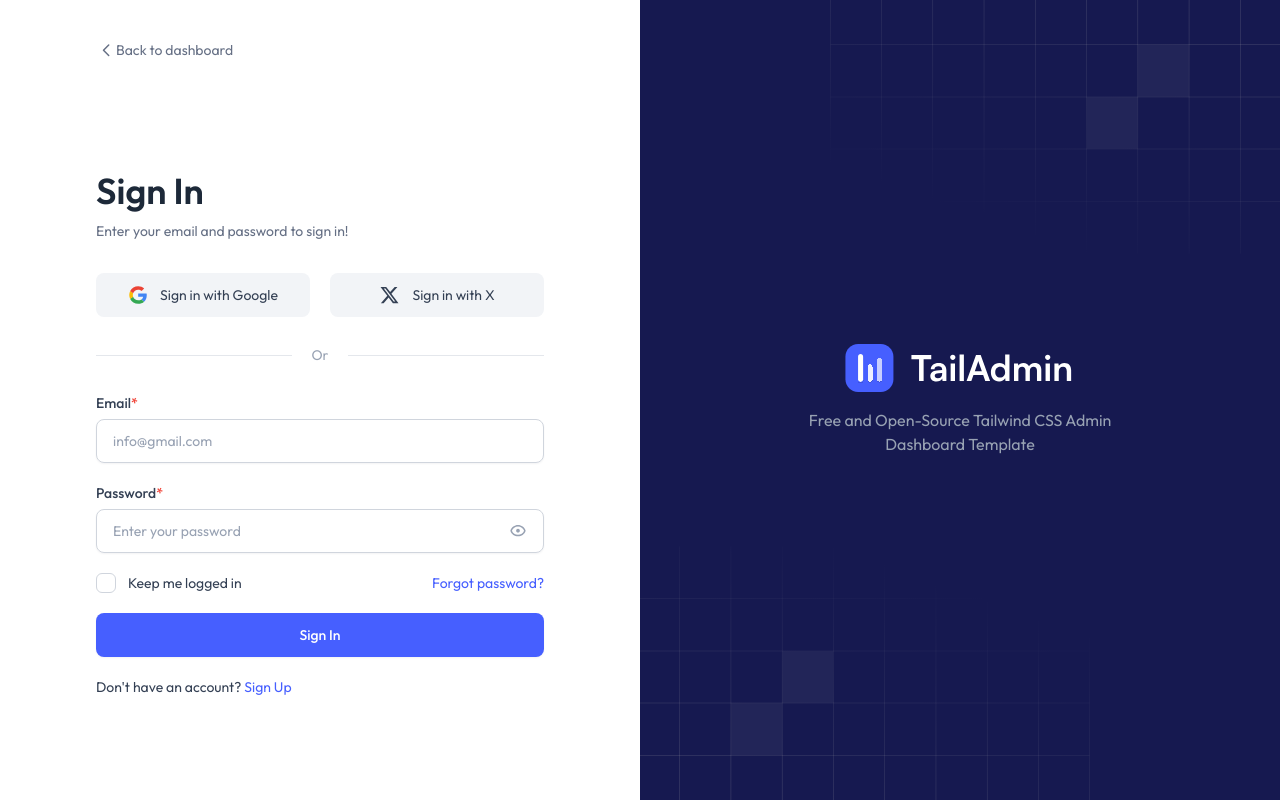
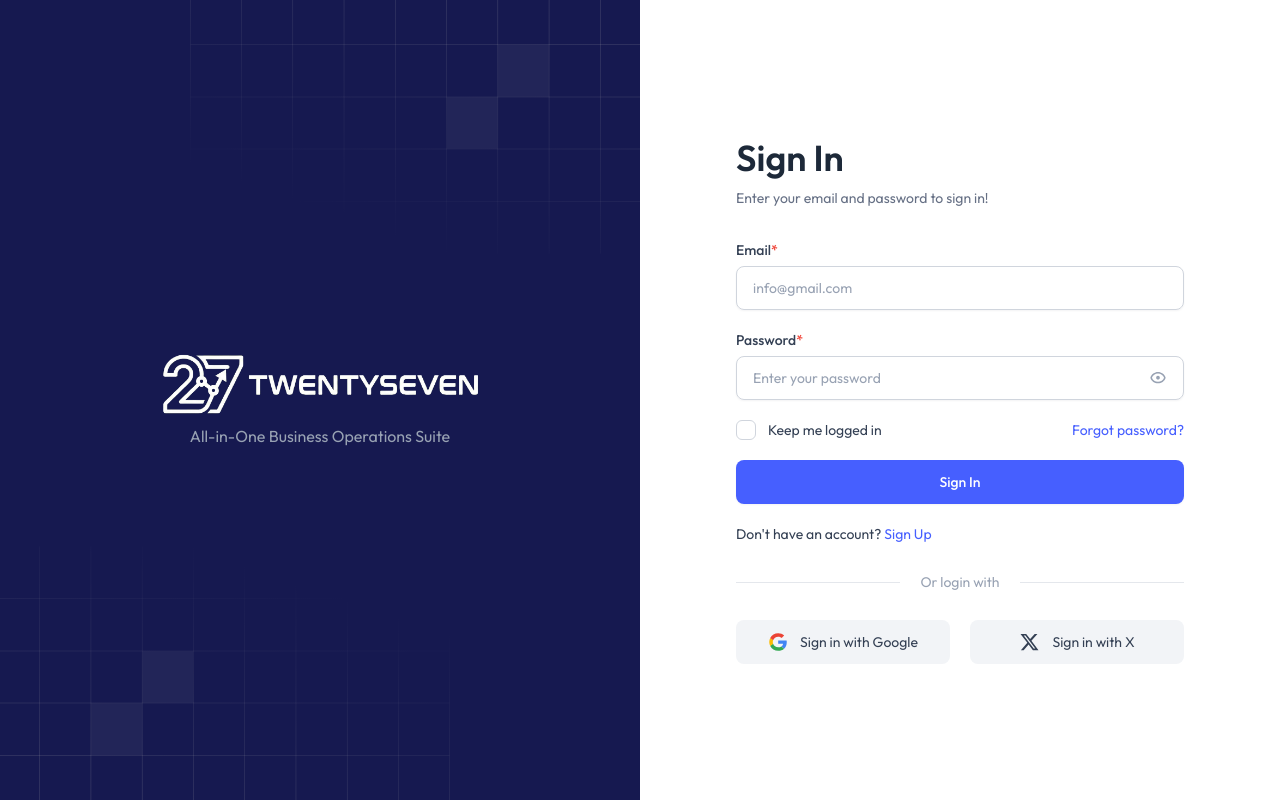
Before and after one commit to RestyPabello/inventory_system_frontend, a Vue app: page /signin in a window 1280 px wide. Built offline with nearby package versions, Linux system fonts and the light colour scheme; what vue3-apexcharts would draw is missing.

Commit message:
ui: refactor sign-in page layout

```diff
--- a/index.html
+++ b/index.html
@@ -2,7 +2,7 @@
 <html lang="">
   <head>
     <meta charset="UTF-8" />
-    <link rel="icon" href="/favicon.ico" />
+    <link rel="icon" href="/images/logo/27-icon.png" />
     <meta name="viewport" content="width=device-width, initial-scale=1.0" />
     <title>Twenty Seven | Home Page</title>
   </head>
--- a/src/router/index.ts
+++ b/src/router/index.ts
@@ -154,6 +154,6 @@
 export default router
 
 router.beforeEach((to, from, next) => {
-  document.title = `ER |  ${to.meta.title}`
+  document.title = `TwentySeven |  ${to.meta.title}`
   next()
 })
--- a/src/views/Auth/Signin.vue
+++ b/src/views/Auth/Signin.vue
@@ -1,40 +1,23 @@
 <template>
   <FullScreenLayout>
     <div class="relative p-6 bg-white z-1 dark:bg-gray-900 sm:p-0">
-      <div
-        class="relative flex flex-col justify-center w-full h-screen lg:flex-row dark:bg-gray-900"
-      >
+        <div class="relative flex flex-col justify-center w-full h-screen lg:flex-row dark:bg-gray-900">
+            <div class="relative items-center hidden w-full h-full lg:w-1/2 bg-brand-950 dark:bg-white/5 lg:grid">
+                <div class="flex items-center justify-center z-1">
+                    <common-grid-shape />
+                    <div class="flex flex-col items-center max-w-xs">
+                        <img width="{231}" height="{48}" src="/images/logo/27-dark.png" alt="Logo" />
+                        <p class="text-center text-gray-400 dark:text-white/60 mt-2">
+                            All-in-One Business Operations Suite
+                        </p>
+                    </div>
+                </div>
+            </div>
             <div class="flex flex-col flex-1 w-full lg:w-1/2">
-          <div class="w-full max-w-md pt-10 mx-auto">
-            <router-link
-              to="/"
-              class="inline-flex items-center text-sm text-gray-500 transition-colors hover:text-gray-700 dark:text-gray-400 dark:hover:text-gray-300"
-            >
-              <svg
-                class="stroke-current"
-                xmlns="http://www.w3.org/2000/svg"
-                width="20"
-                height="20"
-                viewBox="0 0 20 20"
-                fill="none"
-              >
-                <path
-                  d="M12.7083 5L7.5 10.2083L12.7083 15.4167"
-                  stroke=""
-                  stroke-width="1.5"
-                  stroke-linecap="round"
-                  stroke-linejoin="round"
-                />
-              </svg>
-              Back to dashboard
-            </router-link>
-          </div>
             <div class="flex flex-col justify-center flex-1 w-full max-w-md mx-auto">
                 <div>
                 <div class="mb-5 sm:mb-8">
-                <h1
-                  class="mb-2 font-semibold text-gray-800 text-title-sm dark:text-white/90 sm:text-title-md"
-                >
+                    <h1 class="mb-2 font-semibold text-gray-800 text-title-sm dark:text-white/90 sm:text-title-md">
                         Sign In
                     </h1>
                     <p class="text-sm text-gray-500 dark:text-gray-400">
@@ -42,65 +25,6 @@
                     </p>
                 </div>
                 <div>
-                <div class="grid grid-cols-1 gap-3 sm:grid-cols-2 sm:gap-5">
-                  <button
-                    class="inline-flex items-center justify-center gap-3 py-3 text-sm font-normal text-gray-700 transition-colors bg-gray-100 rounded-lg px-7 hover:bg-gray-200 hover:text-gray-800 dark:bg-white/5 dark:text-white/90 dark:hover:bg-white/10"
-                  >
-                    <svg
-                      width="20"
-                      height="20"
-                      viewBox="0 0 20 20"
-                      fill="none"
-                      xmlns="http://www.w3.org/2000/svg"
-                    >
-                      <path
-                        d="M18.7511 10.1944C18.7511 9.47495 18.6915 8.94995 18.5626 8.40552H10.1797V11.6527H15.1003C15.0011 12.4597 14.4654 13.675 13.2749 14.4916L13.2582 14.6003L15.9087 16.6126L16.0924 16.6305C17.7788 15.1041 18.7511 12.8583 18.7511 10.1944Z"
-                        fill="#4285F4"
-                      />
-                      <path
-                        d="M10.1788 18.75C12.5895 18.75 14.6133 17.9722 16.0915 16.6305L13.274 14.4916C12.5201 15.0068 11.5081 15.3666 10.1788 15.3666C7.81773 15.3666 5.81379 13.8402 5.09944 11.7305L4.99473 11.7392L2.23868 13.8295L2.20264 13.9277C3.67087 16.786 6.68674 18.75 10.1788 18.75Z"
-                        fill="#34A853"
-                      />
-                      <path
-                        d="M5.10014 11.7305C4.91165 11.186 4.80257 10.6027 4.80257 9.99992C4.80257 9.3971 4.91165 8.81379 5.09022 8.26935L5.08523 8.1534L2.29464 6.02954L2.20333 6.0721C1.5982 7.25823 1.25098 8.5902 1.25098 9.99992C1.25098 11.4096 1.5982 12.7415 2.20333 13.9277L5.10014 11.7305Z"
-                        fill="#FBBC05"
-                      />
-                      <path
-                        d="M10.1789 4.63331C11.8554 4.63331 12.9864 5.34303 13.6312 5.93612L16.1511 3.525C14.6035 2.11528 12.5895 1.25 10.1789 1.25C6.68676 1.25 3.67088 3.21387 2.20264 6.07218L5.08953 8.26943C5.81381 6.15972 7.81776 4.63331 10.1789 4.63331Z"
-                        fill="#EB4335"
-                      />
-                    </svg>
-                    Sign in with Google
-                  </button>
-                  <button
-                    class="inline-flex items-center justify-center gap-3 py-3 text-sm font-normal text-gray-700 transition-colors bg-gray-100 rounded-lg px-7 hover:bg-gray-200 hover:text-gray-800 dark:bg-white/5 dark:text-white/90 dark:hover:bg-white/10"
-                  >
-                    <svg
-                      width="21"
-                      class="fill-current"
-                      height="20"
-                      viewBox="0 0 21 20"
-                      fill="none"
-                      xmlns="http://www.w3.org/2000/svg"
-                    >
-                      <path
-                        d="M15.6705 1.875H18.4272L12.4047 8.75833L19.4897 18.125H13.9422L9.59717 12.4442L4.62554 18.125H1.86721L8.30887 10.7625L1.51221 1.875H7.20054L11.128 7.0675L15.6705 1.875ZM14.703 16.475H16.2305L6.37054 3.43833H4.73137L14.703 16.475Z"
-                      />
-                    </svg>
-
-                    Sign in with X
-                  </button>
-                </div>
-                <div class="relative py-3 sm:py-5">
-                  <div class="absolute inset-0 flex items-center">
-                    <div class="w-full border-t border-gray-200 dark:border-gray-800"></div>
-                  </div>
-                  <div class="relative flex justify-center text-sm">
-                    <span class="p-2 text-gray-400 bg-white dark:bg-gray-900 sm:px-5 sm:py-2"
-                      >Or</span
-                    >
-                  </div>
-                </div>
                     <form @submit.prevent="handleSubmit">
                     <div class="space-y-5">
                         <!-- Email -->
@@ -250,20 +174,64 @@
                     </div>
                 </div>
                 </div>
+                <div class="relative py-3 sm:py-5">
+                    <div class="absolute inset-0 flex items-center">
+                        <div class="w-full border-t border-gray-200 dark:border-gray-800"></div>
+                    </div>
+                    <div class="relative flex justify-center text-sm">
+                        <span class="p-2 text-gray-400 bg-white dark:bg-gray-900 sm:px-5 sm:py-2">
+                            Or login with
+                        </span>
                     </div>
                 </div>
-        <div
-          class="relative items-center hidden w-full h-full lg:w-1/2 bg-brand-950 dark:bg-white/5 lg:grid"
+                <div class="grid grid-cols-1 gap-3 sm:grid-cols-2 sm:gap-5">
+                    <button
+                        class="inline-flex items-center justify-center gap-3 py-3 text-sm font-normal text-gray-700 transition-colors bg-gray-100 rounded-lg px-7 hover:bg-gray-200 hover:text-gray-800 dark:bg-white/5 dark:text-white/90 dark:hover:bg-white/10"
                     >
-          <div class="flex items-center justify-center z-1">
-            <common-grid-shape />
-            <div class="flex flex-col items-center max-w-xs">
-              <router-link to="/" class="block mb-4">
-                <img width="{231}" height="{48}" src="/images/logo/auth-logo.svg" alt="Logo" />
-              </router-link>
-              <p class="text-center text-gray-400 dark:text-white/60">
-                Free and Open-Source Tailwind CSS Admin Dashboard Template
-              </p>
+                    <svg
+                        width="20"
+                        height="20"
+                        viewBox="0 0 20 20"
+                        fill="none"
+                        xmlns="http://www.w3.org/2000/svg"
+                    >
+                        <path
+                        d="M18.7511 10.1944C18.7511 9.47495 18.6915 8.94995 18.5626 8.40552H10.1797V11.6527H15.1003C15.0011 12.4597 14.4654 13.675 13.2749 14.4916L13.2582 14.6003L15.9087 16.6126L16.0924 16.6305C17.7788 15.1041 18.7511 12.8583 18.7511 10.1944Z"
+                        fill="#4285F4"
+                        />
+                        <path
+                        d="M10.1788 18.75C12.5895 18.75 14.6133 17.9722 16.0915 16.6305L13.274 14.4916C12.5201 15.0068 11.5081 15.3666 10.1788 15.3666C7.81773 15.3666 5.81379 13.8402 5.09944 11.7305L4.99473 11.7392L2.23868 13.8295L2.20264 13.9277C3.67087 16.786 6.68674 18.75 10.1788 18.75Z"
+                        fill="#34A853"
+                        />
+                        <path
+                        d="M5.10014 11.7305C4.91165 11.186 4.80257 10.6027 4.80257 9.99992C4.80257 9.3971 4.91165 8.81379 5.09022 8.26935L5.08523 8.1534L2.29464 6.02954L2.20333 6.0721C1.5982 7.25823 1.25098 8.5902 1.25098 9.99992C1.25098 11.4096 1.5982 12.7415 2.20333 13.9277L5.10014 11.7305Z"
+                        fill="#FBBC05"
+                        />
+                        <path
+                        d="M10.1789 4.63331C11.8554 4.63331 12.9864 5.34303 13.6312 5.93612L16.1511 3.525C14.6035 2.11528 12.5895 1.25 10.1789 1.25C6.68676 1.25 3.67088 3.21387 2.20264 6.07218L5.08953 8.26943C5.81381 6.15972 7.81776 4.63331 10.1789 4.63331Z"
+                        fill="#EB4335"
+                        />
+                    </svg>
+                    Sign in with Google
+                    </button>
+                    <button
+                    class="inline-flex items-center justify-center gap-3 py-3 text-sm font-normal text-gray-700 transition-colors bg-gray-100 rounded-lg px-7 hover:bg-gray-200 hover:text-gray-800 dark:bg-white/5 dark:text-white/90 dark:hover:bg-white/10"
+                    >
+                    <svg
+                        width="21"
+                        class="fill-current"
+                        height="20"
+                        viewBox="0 0 21 20"
+                        fill="none"
+                        xmlns="http://www.w3.org/2000/svg"
+                    >
+                        <path
+                        d="M15.6705 1.875H18.4272L12.4047 8.75833L19.4897 18.125H13.9422L9.59717 12.4442L4.62554 18.125H1.86721L8.30887 10.7625L1.51221 1.875H7.20054L11.128 7.0675L15.6705 1.875ZM14.703 16.475H16.2305L6.37054 3.43833H4.73137L14.703 16.475Z"
+                        />
+                    </svg>
+
+                    Sign in with X
+                    </button>
                 </div>
             </div>
             </div>
```
Also changed, not shown: public/images/logo/27-icon.png (added). Lines whose indentation alone changed are shown as unchanged.
